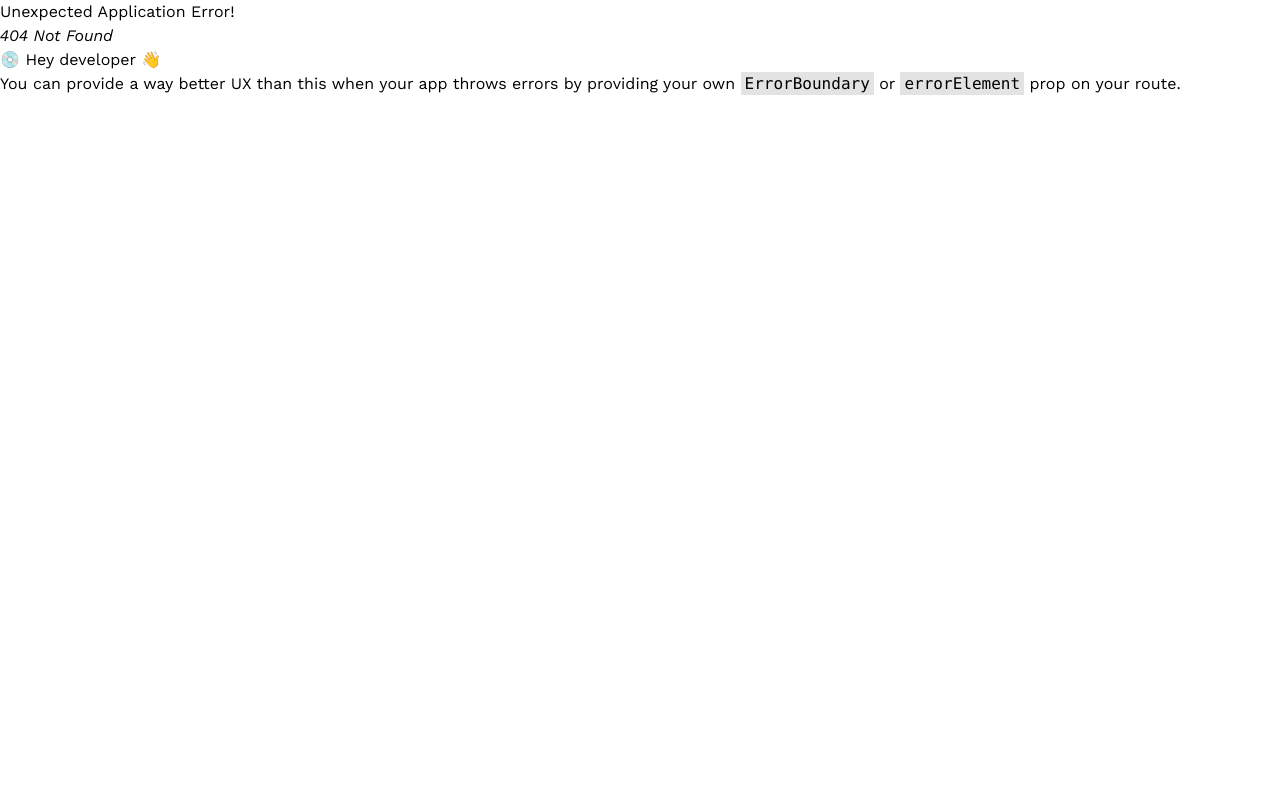
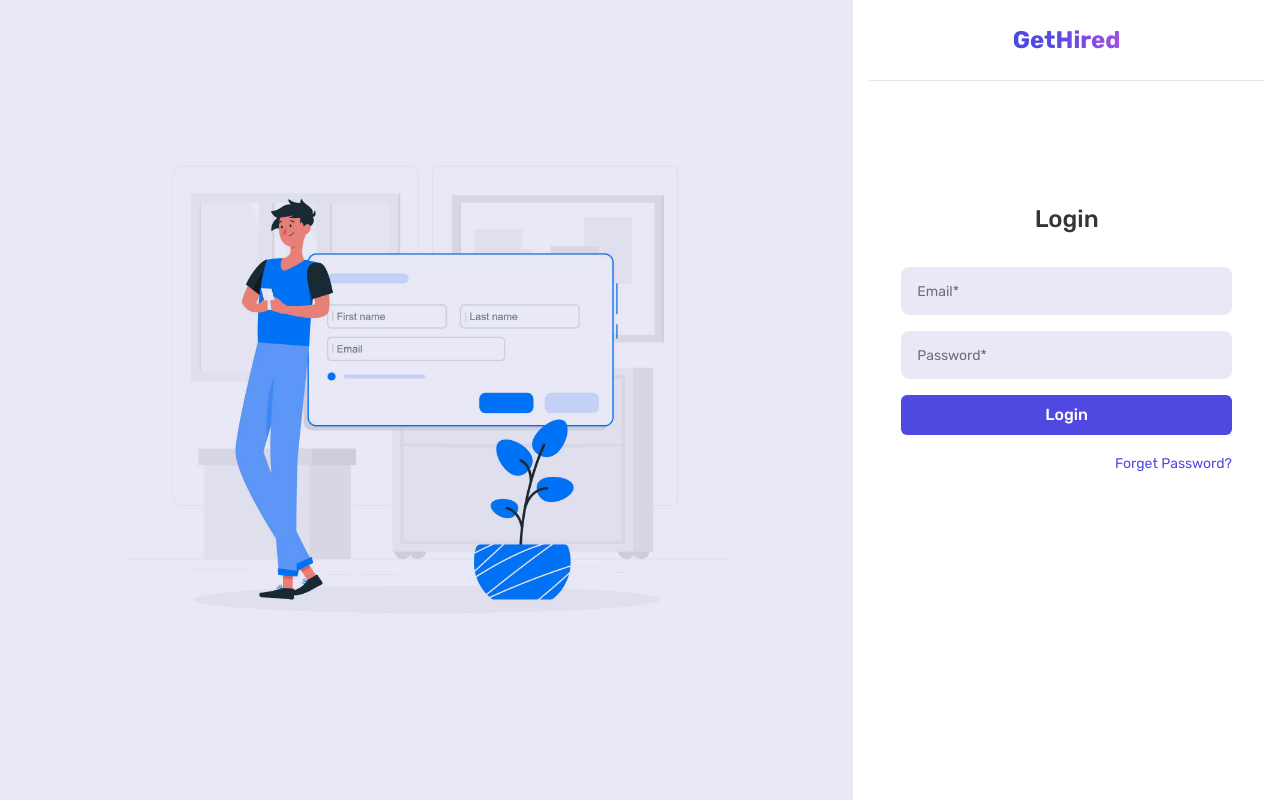
Before and after one commit to Mahedul-Karim/GetHired-JobPortal, a React (Vite) app in the folder frontend/: page /login in a window 1280 px wide. Before the commit this address had no page. Built offline with nearby package versions, Linux system fonts and the light colour scheme.

Commit message:
login page added

```diff
--- /dev/null
+++ b/frontend/src/components/auth/login/LoginForm.tsx
@@ -0,0 +1,23 @@
+import React from "react";
+import Input from "../../ui/form/Input";
+import Button from "../../ui/button/Button";
+
+const LoginForm = () => {
+  return (
+    <div className="mt-8 h-[60%] flex flex-col justify-center">
+      <h2 className="text-2xl font-medium text-center text-dark-0">Login</h2>
+      <form className="mt-8 space-y-4 px-4 lg:px-8">
+        <Input placeholder="Email*" />
+        <Input placeholder="Password*" />
+        <Button style={{ width: "100%" }}>Login</Button>
+        <div className="text-right">
+          <button type="button" className="text-sm text-primary">
+            Forget Password?
+          </button>
+        </div>
+      </form>
+    </div>
+  );
+};
+
+export default LoginForm;
--- a/frontend/src/components/jobs/all-jobs/sidebar/filters/Keywords.tsx
+++ b/frontend/src/components/jobs/all-jobs/sidebar/filters/Keywords.tsx
@@ -6,7 +6,7 @@ const Keywords = () => {
   return (
     <div>
       <Heading>Keywords</Heading>
-      <div className="my-3 p-3 bg-white rounded-lg w-full font-medium text-gray-1 flex items-center justify-between">
+      <div className="my-3 p-3 bg-white rounded-lg w-full text-gray-1 flex items-center justify-between">
         <input
           type="text"
           className="bg-white text-sm focus:outline-none "
--- a/frontend/src/components/jobs/all-jobs/sidebar/filters/Location.tsx
+++ b/frontend/src/components/jobs/all-jobs/sidebar/filters/Location.tsx
@@ -6,7 +6,7 @@ const Location = () => {
   return (
     <div>
       <Heading>Location</Heading>
-      <div className="my-3 p-3 bg-white rounded-lg w-full font-medium text-gray-1 flex items-center justify-between">
+      <div className="my-3 p-3 bg-white rounded-lg w-full text-gray-1 flex items-center justify-between">
         <input
           type="text"
           className="bg-white text-sm focus:outline-none"
--- a/frontend/src/components/nav/Nav.tsx
+++ b/frontend/src/components/nav/Nav.tsx
@@ -1,4 +1,4 @@
-import { Link, useLocation } from "react-router";
+import { Link, useLocation, useNavigate } from "react-router";
 import { NAV_DATA } from "../../util/data";
 import Avatar from "../ui/Avatar";
 import Button from "../ui/button/Button";
@@ -9,6 +9,7 @@ interface Props extends React.HTMLAttributes<HTMLElement> {
 
 const Nav: React.FC<Props> = ({ className, onClick }) => {
   const location = useLocation();
+  const navigate = useNavigate();
 
   return (
     <div
@@ -42,6 +43,7 @@ const Nav: React.FC<Props> = ({ className, onClick }) => {
         {/* <Avatar /> */}
         <Button
           onClick={() => {
+            navigate('/login');
             if (!onClick) return;
 
             onClick(false);
--- a/frontend/src/components/ui/form/Input.tsx
+++ b/frontend/src/components/ui/form/Input.tsx
@@ -15,7 +15,7 @@ const Input: React.FC<Props> = ({ Icon, label, placeholder,type,...props }) => {
         {Icon && <Icon className="text-primary" />}
         <input
           type={type}
-          className="bg-transparent w-full placeholder:text-gray-1 placeholder:text-sm focus:outline-none font-medium"
+          className="bg-transparent w-full placeholder:text-gray-1 placeholder:text-sm focus:outline-none "
           placeholder={placeholder}
           {...props}
         />
--- a/frontend/src/components/ui/form/TextArea.tsx
+++ b/frontend/src/components/ui/form/TextArea.tsx
@@ -19,7 +19,7 @@ const TextArea: React.FC<Props> = ({ Icon, label, placeholder,...props }) => {
         {Icon && <Icon className="text-primary" />}
         <textarea
           rows={4}
-          className="bg-transparent w-full placeholder:text-gray-1 placeholder:text-sm focus:outline-none font-medium"
+          className="bg-transparent w-full placeholder:text-gray-1 placeholder:text-sm focus:outline-none"
           placeholder={placeholder}
           {...props}
         />
--- a/frontend/src/index.css
+++ b/frontend/src/index.css
@@ -1,4 +1,5 @@
 @import url("https://fonts.googleapis.com/css2?family=Work+Sans:ital,wght@0,100..900;1,100..900&display=swap");
+@import url('https://fonts.googleapis.com/css2?family=Rubik:ital,wght@0,300..900;1,300..900&display=swap');
 
 @tailwind base;
 @tailwind components;
@@ -36,7 +37,7 @@
 }
 
 body {
-  font-family: "Work Sans", sans-serif;
+  font-family: "Rubik", sans-serif;
 }
 
 .stickyNav {
--- /dev/null
+++ b/frontend/src/pages/auth/login/Login.tsx
@@ -0,0 +1,26 @@
+import React from "react";
+import Logo from "../../../components/ui/Logo";
+import LoginForm from "../../../components/auth/login/LoginForm";
+
+const Login = () => {
+  return (
+    <main className="grid sm:grid-cols-[1fr_0.7fr] lg:grid-cols-[1fr_0.5fr] h-[100dvh] overflow-clip">
+      <section className="hidden sm:grid place-items-center bg-primary-light-2">
+        <img
+          src="/assets/vectors/login.jpg"
+          alt=""
+          className="max-h-[600px] object-cover mix-blend-multiply"
+        />
+      </section>
+      <section className="h-full bg-white showScrollbar overflow-auto px-4 py-6">
+        <div className="flex justify-center">
+            <Logo />
+        </div>
+        <hr className="my-6"/>
+        <LoginForm />
+      </section>
+    </main>
+  );
+};
+
+export default Login;
--- a/frontend/src/routes/routes.tsx
+++ b/frontend/src/routes/routes.tsx
@@ -10,6 +10,7 @@ import JobDetails from "../pages/jobs/details/JobDetails";
 import Blog from "../pages/blogs/Blog";
 import BlogDetails from "../pages/blogs/details/BlogDetails";
 import AboutUs from "../pages/about-us/AboutUs";
+import Login from "../pages/auth/login/Login";
 
 export const router = createBrowserRouter([
   {
@@ -67,4 +68,12 @@ export const router = createBrowserRouter([
       },
     ],
   },
+  {
+    path: "/login",
+    element: (
+      <BoundaryWrapper>
+        <Login />
+      </BoundaryWrapper>
+    ),
+  },
 ]);
```
Also changed, not shown: frontend/public/assets/vectors/login.jpg (added).
